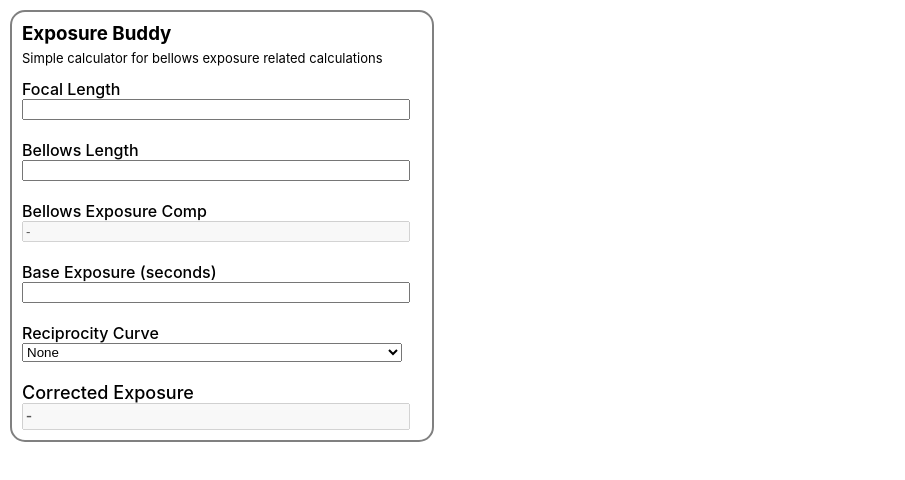
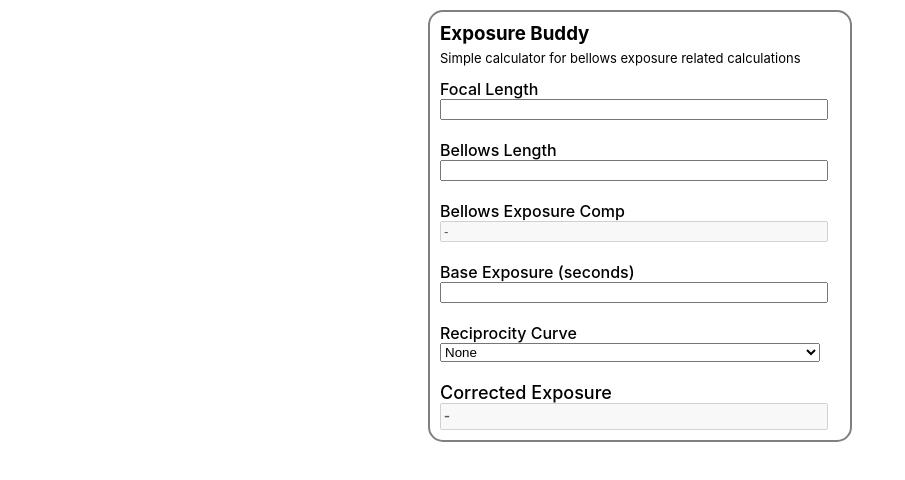
Before and after one commit to bobbotron/expo-assist, a React (Create React App) app in the folder exposure-buddy/: page / in a window 1280 px wide. Shown: the top 480 px of the page, without its empty margins (0-905 px from the left). Built offline with nearby package versions, Linux system fonts and the light colour scheme.

Commit message:
Center calculator.

```diff
--- a/exposure-buddy/src/components/ExposureCalculator.css
+++ b/exposure-buddy/src/components/ExposureCalculator.css
@@ -1,3 +1,9 @@
+span.exposure-calc-container {
+  display: flex;
+  justify-content: center;
+  align-content: center;
+}
+
 label {
   font-weight: 500;
 }
--- a/exposure-buddy/src/components/ExposureCalculator.tsx
+++ b/exposure-buddy/src/components/ExposureCalculator.tsx
@@ -64,6 +64,7 @@ const ExposureCalculator = () => {
   }, [focalLength, bellowsLength, baseExposureSeconds, reciprocityCurve]);
 
   return (
+    <span className="exposure-calc-container">
       <div className="exposure-calc">
         <h3>Exposure Buddy</h3>
         <p className="description">
@@ -112,6 +113,7 @@ const ExposureCalculator = () => {
           <input type="text" value={adjustedExposure} disabled={true} />
         </label>
       </div>
+    </span>
   );
 };
 
```
Also changed, not shown: 1 other file (tests, documents, lock files or other folders). Lines whose indentation alone changed are shown as unchanged.
